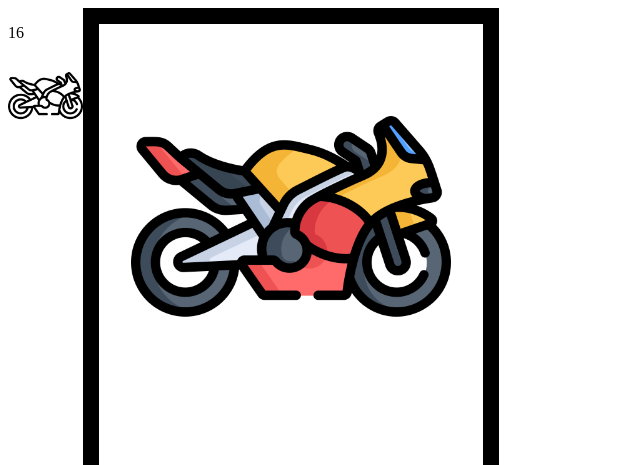
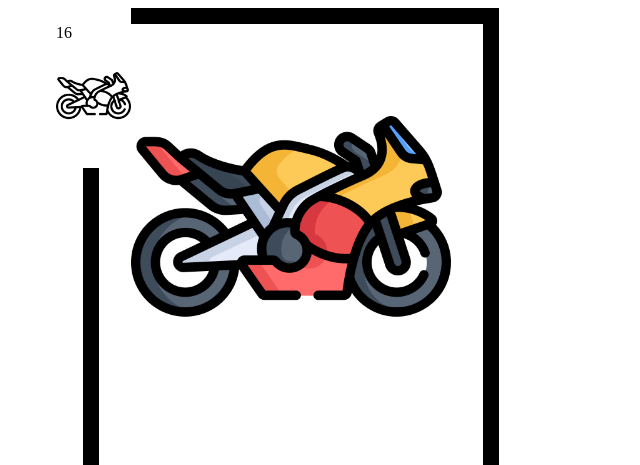
Before and after one commit to Fayaaz036/WAPS, a plain HTML site: page index.html in a window 1280 px wide. Shown: the top 465 px of the page, without its empty margins (0-640 px from the left). Drawn offline with Linux system fonts and the light colour scheme.

Commit message:
kaart layout bijna klaar

```diff
--- a/css/style.css
+++ b/css/style.css
@@ -10,6 +10,11 @@ section.iconboven > img , section.icononder > img {
 
 .iconboven , .icononder {
     height:10em;
+}
+.iconboven {
+    position: relative;
+    left:3em;
+    background-color: white;
 }
 
 section.icon > p {
```
